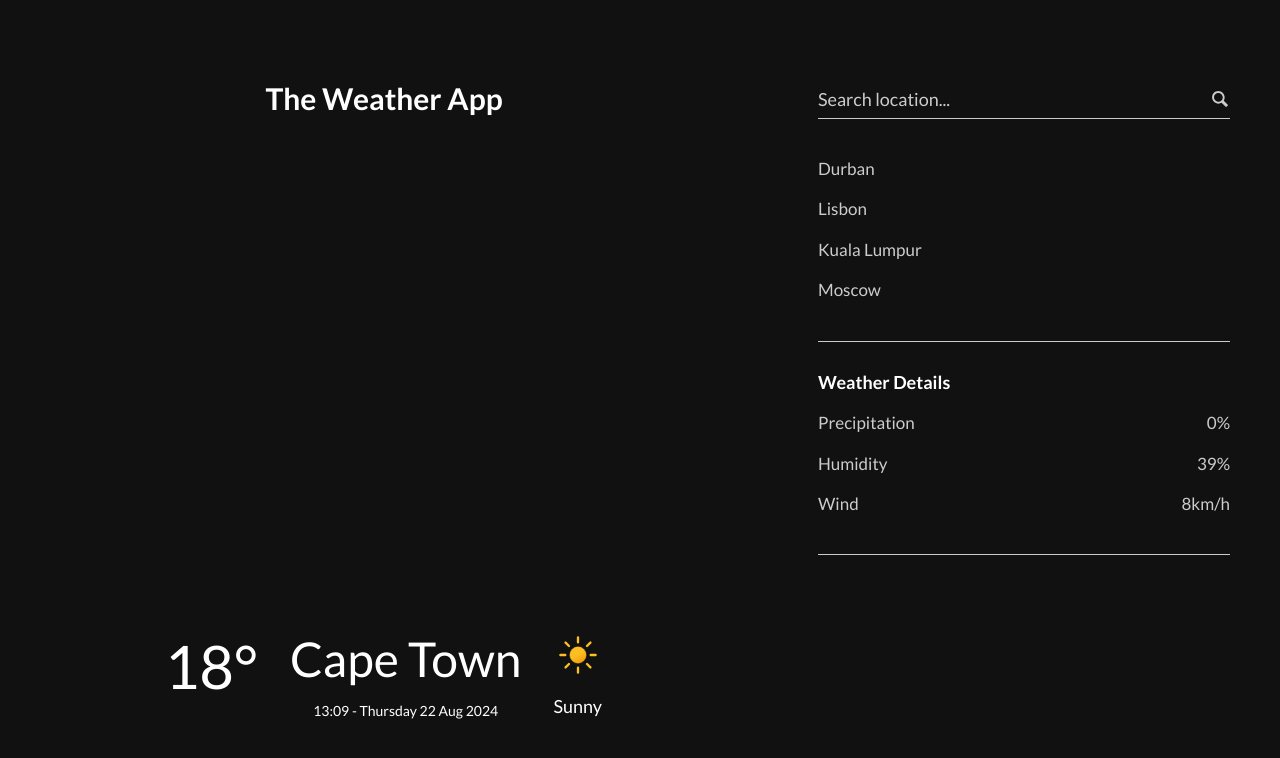
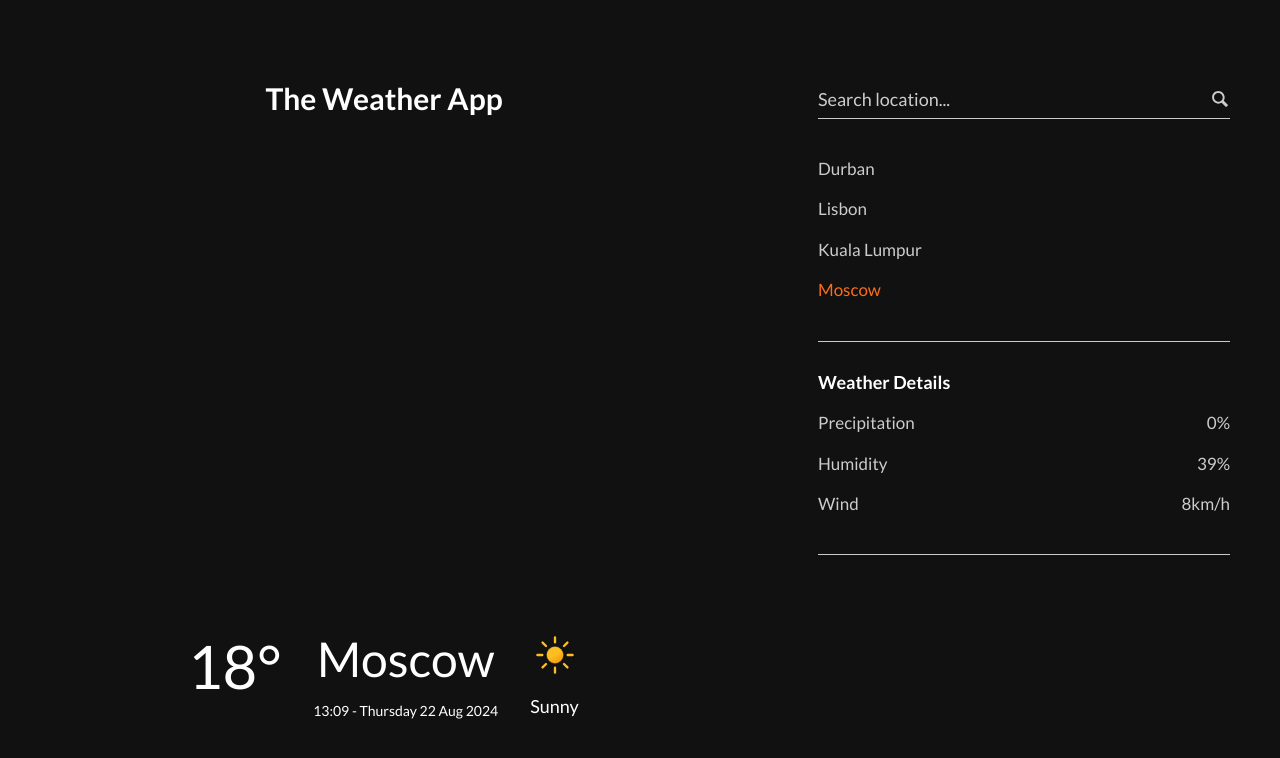
Before and after one commit to Sabelo-Hlatshwayo/React-Weather-Application-JavaScript, a React (Vite) app: page / in a window 1280 px wide. Shown: the top 758 px of the page. Built offline with nearby package versions, Linux system fonts and the light colour scheme.

Commit message:
Added the functionality of rendering an active random city when the application is loaded by the browser

```diff
--- a/src/components/Locations/Locations.jsx
+++ b/src/components/Locations/Locations.jsx
@@ -3,15 +3,19 @@ import { useAppContext } from "../../context/features/AppContextProvider";
 import "./Locations.scss";
 
 function Locations() {
-  const { activeCities } = useAppContext().state;
+  const { activeCity, activeCities } = useAppContext().state;
 
-  // console.log(activeCities);
-  console.log(useAppContext().state);
+  const activeCitiesList = activeCities.map((city) => {
+    const isActive = city === activeCity;
 
-  const activeCitiesList = activeCities.map((activeCity) => {
     return (
-      <li className="locations__location" key={uuidv4()}>
-        {activeCity}
+      <li
+        className={`locations__location ${
+          isActive && "locations__location--active"
+        }`}
+        key={uuidv4()}
+      >
+        {city}
       </li>
     );
   });
--- a/src/components/Locations/Locations.scss
+++ b/src/components/Locations/Locations.scss
@@ -12,5 +12,9 @@
     color: var(--main-text-color);
     text-transform: capitalize;
     cursor: pointer;
+
+    &--active {
+      color: var(--color-orange);
+    }
   }
 }
--- a/src/components/Weather/Weather.jsx
+++ b/src/components/Weather/Weather.jsx
@@ -3,7 +3,7 @@ import { useAppContext } from "../../context/features/AppContextProvider";
 import "./Weather.scss";
 
 function Weather() {
-  // console.log(useAppContext());
+  const { activeCity } = useAppContext().state;
 
   return (
     <div className="weather">
@@ -12,7 +12,7 @@ function Weather() {
         <div className="weather__content">
           <span className="weather__temperature">18&#176;</span>
           <h2 className="weather__location">
-            <span className="weather__location--main">Cape Town</span>
+            <span className="weather__location--main">{activeCity}</span>
             <span className="weather__location--sub">
               13:09 - Thursday 22 Aug 2024
             </span>
--- a/src/components/Weather/Weather.scss
+++ b/src/components/Weather/Weather.scss
@@ -56,6 +56,7 @@
     gap: 16px;
     font-weight: 400;
     text-align: center;
+    text-transform: capitalize;
 
     &--main {
       font-size: 48px;
--- a/src/index.scss
+++ b/src/index.scss
@@ -7,6 +7,7 @@
   --color-white: #fff;
   --overall-bg-color: #111;
   --main-text-color: #ccc;
+  --color-orange: #fa6d1b;
 
   // BORDERS
   --border-bottom: 1px solid #ccc;
```
